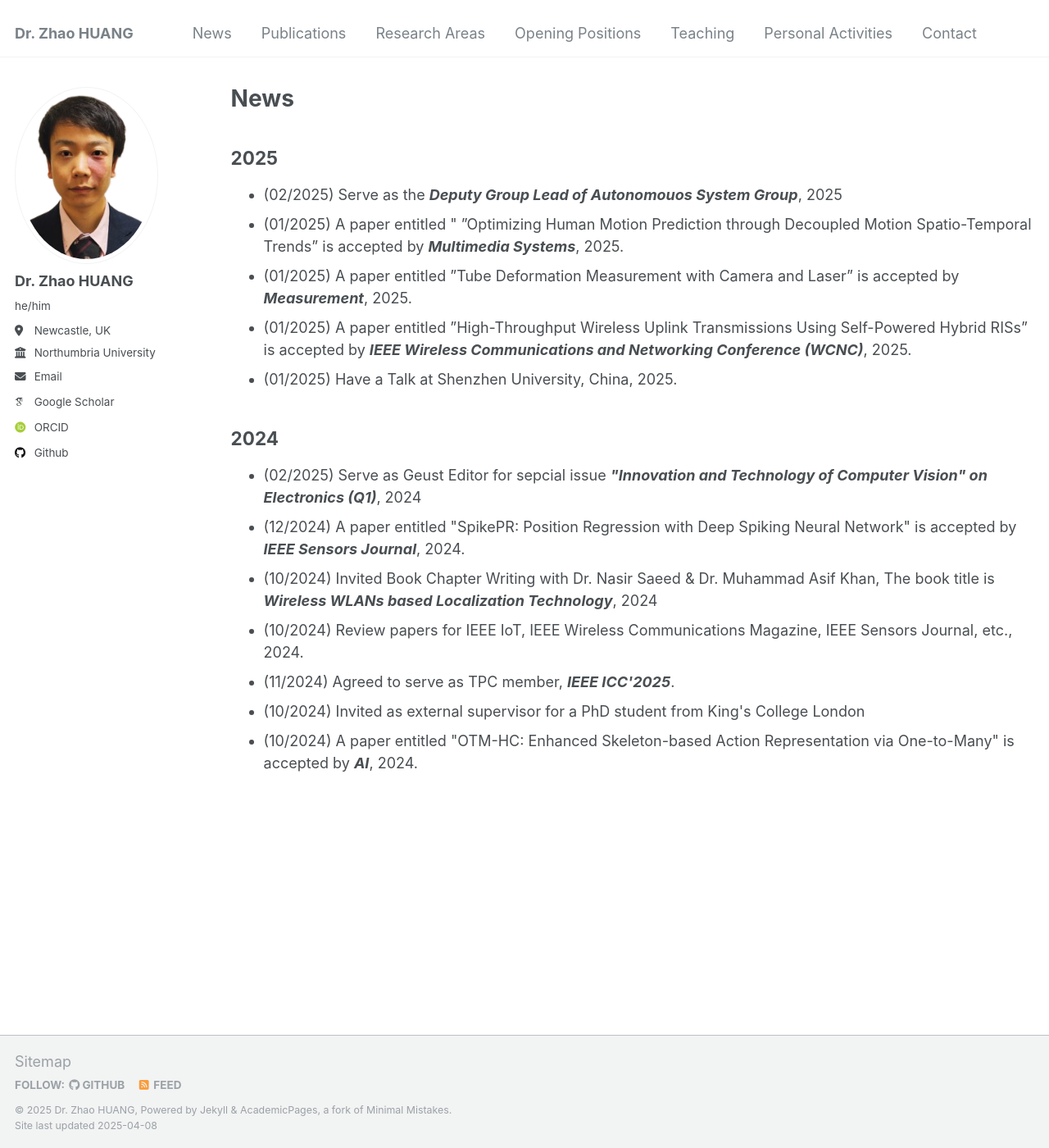
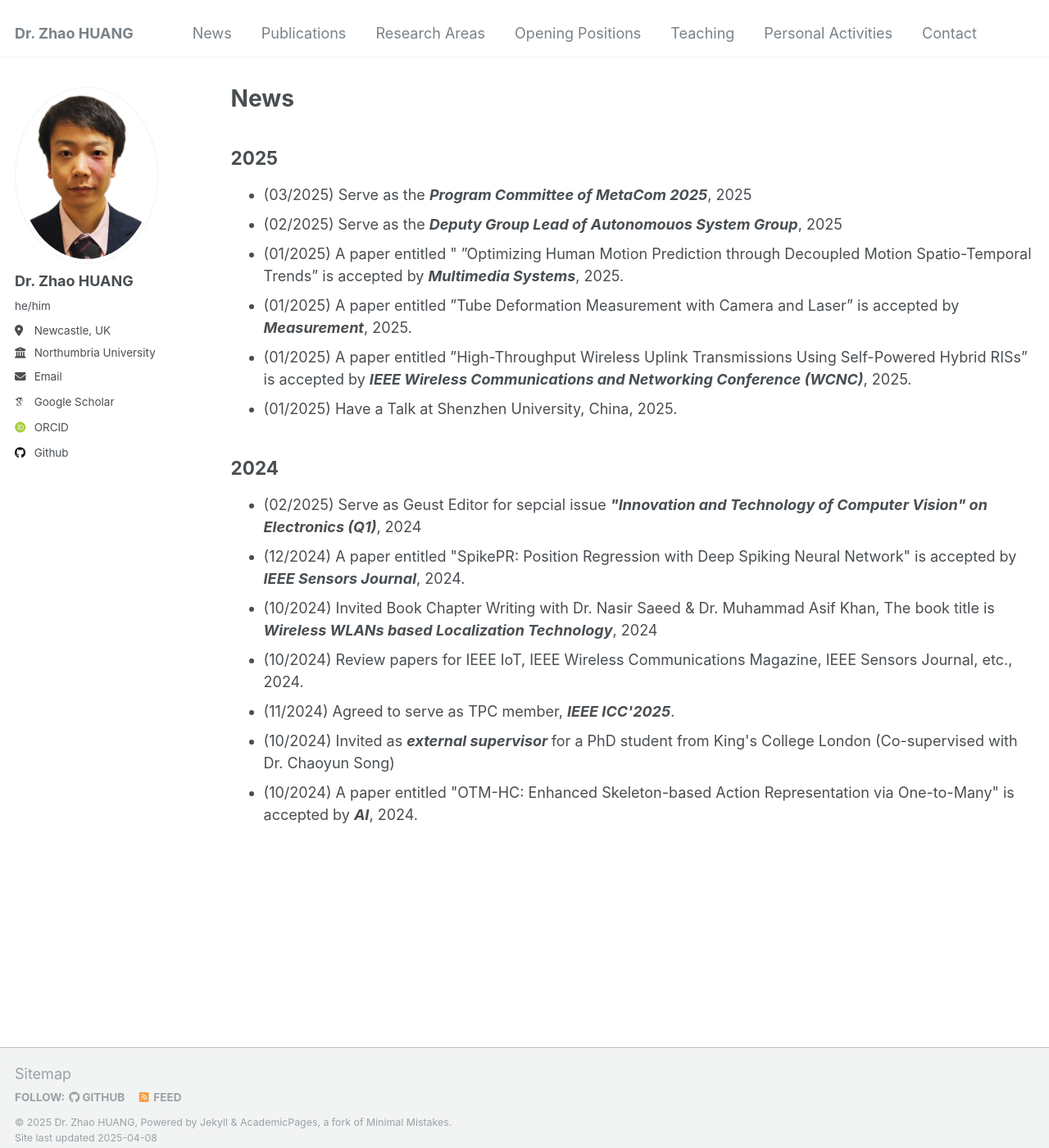
Before and after one commit to ZZ2020zz/ZZ2020zz.github.io, a Jekyll site: the page built from _pages/news.html, in a window 1280 px wide and 1400 px high. Shown: the whole window at 82% size. Built offline with Jekyll 4.4.1, drawn with Linux system fonts in a browser that asks for light colours; some web fonts are replaced.

Commit message:
Update news.html

```diff
--- a/_pages/news.html
+++ b/_pages/news.html
@@ -18,7 +18,8 @@ author_profile: true
         <section>
             <h2>2025</h2>
             <ul>
-                 <li>(02/2025) Serve as the <em style="font-style: italic; font-weight: bold;">Deputy Group Lead of Autonomouos System Group</em>, 2025 </li>
+                <li>(03/2025) Serve as the <em style="font-style: italic; font-weight: bold;">Program Committee of MetaCom 2025</em>, 2025 </li>
+                <li>(02/2025) Serve as the <em style="font-style: italic; font-weight: bold;">Deputy Group Lead of Autonomouos System Group</em>, 2025 </li>
                 <li>(01/2025) A paper entitled " ”Optimizing Human Motion Prediction through Decoupled Motion Spatio-Temporal Trends” is accepted by <em style="font-style: italic; font-weight: bold;"> Multimedia Systems</em>, 2025.</li>
                 <li>(01/2025) A paper entitled ”Tube Deformation Measurement with Camera and Laser” is accepted by <em style="font-style: italic; font-weight: bold;"> Measurement</em>, 2025.</li>
                 <li>(01/2025) A paper entitled ”High-Throughput Wireless Uplink Transmissions Using Self-Powered Hybrid RISs” is accepted by <em style="font-style: italic; font-weight: bold;"> IEEE Wireless Communications and Networking Conference (WCNC)</em>, 2025.</li>
@@ -31,7 +32,7 @@ author_profile: true
                 <li>(10/2024) Invited Book Chapter Writing with Dr. Nasir Saeed & Dr. Muhammad Asif Khan, The book title is <em style="font-style: italic; font-weight: bold;"> Wireless WLANs based Localization Technology</em>, 2024</li>
                 <li>(10/2024) Review papers for IEEE IoT, IEEE Wireless Communications Magazine, IEEE Sensors Journal, etc., 2024. </li>
                 <li>(11/2024) Agreed to serve as TPC member, <em style="font-style: italic; font-weight: bold;"> IEEE ICC'2025</em>.</li>
-                <li>(10/2024) Invited as external supervisor for a PhD student from King's College London</li>
+                <li>(10/2024) Invited as <em style="font-style: italic; font-weight: bold;"> external supervisor </em> for a PhD student from King's College London (Co-supervised with Dr. Chaoyun Song)</li>
                 <li>(10/2024) A paper entitled "OTM-HC: Enhanced Skeleton-based Action Representation via One-to-Many" is accepted by <em style="font-style: italic; font-weight: bold;">AI</em>, 2024. </li>
             </ul>
         </section>
```
